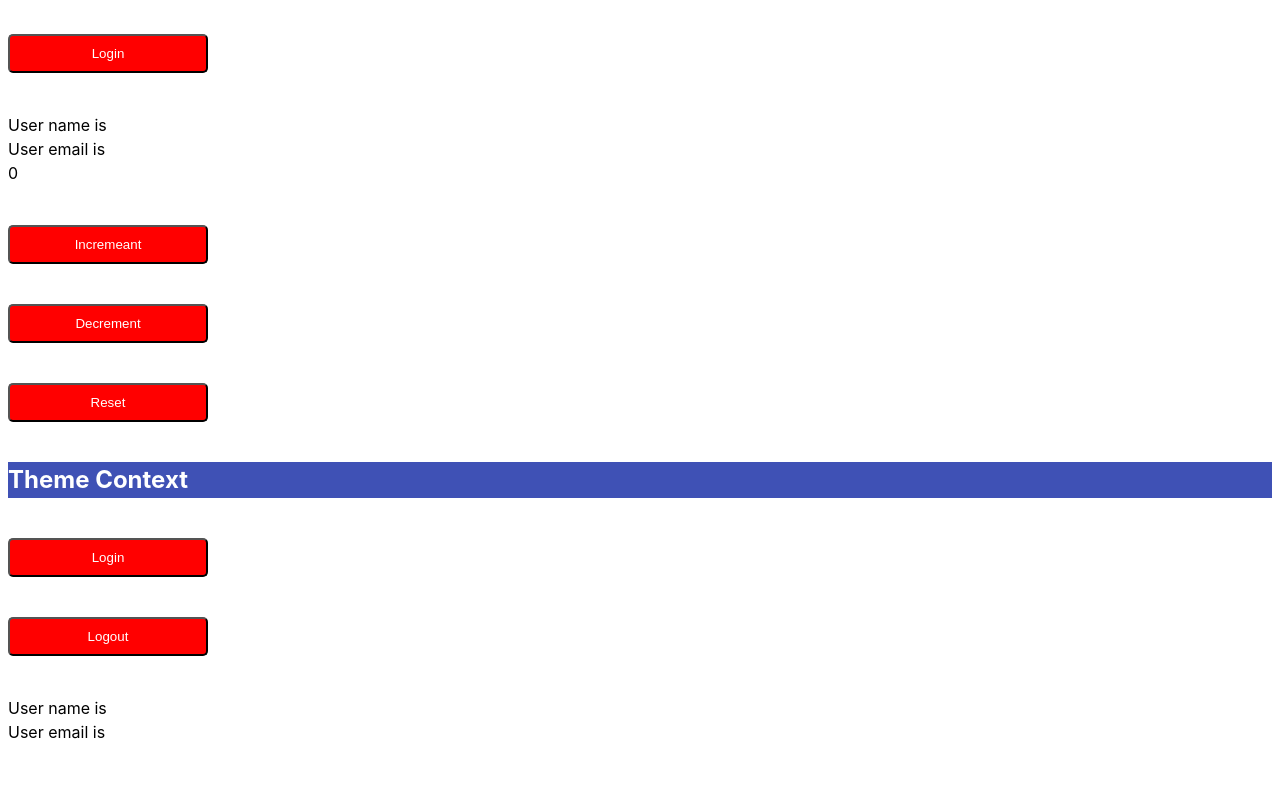
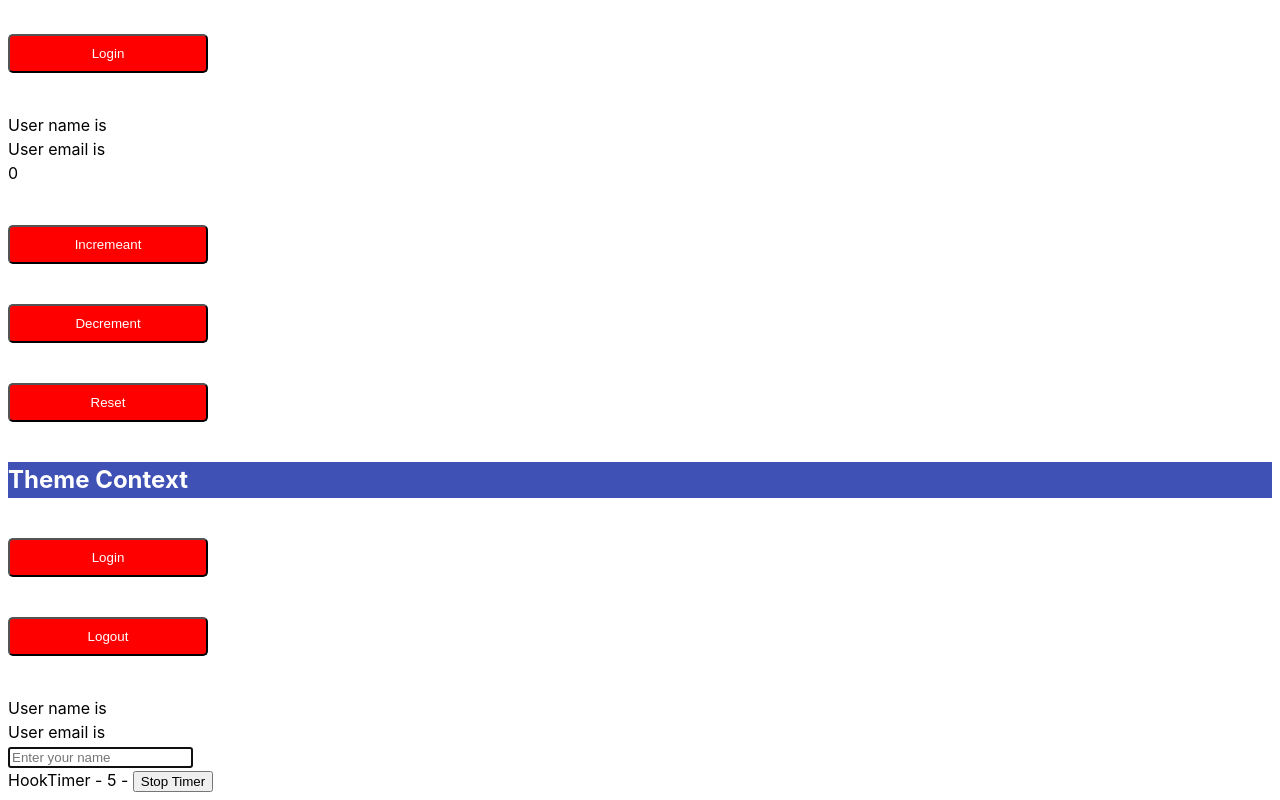
Before and after one commit to LaZyFee/react-tsc-demo, a React (Vite) app: page / in a window 1280 px wide. Shown: the part 935-1735 px from the top of the page. Before the commit the page ends 1687 px from the top, so only its background shows below. Built offline with nearby package versions, Linux system fonts and the light colour scheme.

Commit message:
use of useRef

```diff
--- a/src/App.tsx
+++ b/src/App.tsx
@@ -11,6 +11,8 @@
 import { Person } from "./Componenets/Person";
 import { PersonList } from "./Componenets/PersonList";
 import { PrimaryButton } from "./Componenets/PrimaryButton";
+import DomRef from "./Componenets/Ref/DomRef";
+import MutableRef from "./Componenets/Ref/MutableRef";
 import { User } from "./Componenets/State/User";
 import { Status } from "./Componenets/Status";
 function App() {
@@ -63,6 +65,8 @@
       <UserProvider>
         <User2 />
       </UserProvider>
+      <DomRef />
+      <MutableRef />
     </>
   );
 }
--- /dev/null
+++ b/src/Componenets/Ref/DomRef.tsx
@@ -0,0 +1,15 @@
+import { useEffect, useRef } from "react";
+
+function DomRef() {
+  const inputRef = useRef<HTMLInputElement>(null!);
+  useEffect(() => {
+    inputRef.current.focus();
+  });
+  return (
+    <div>
+      <input type="text" ref={inputRef} placeholder="Enter your name" />
+    </div>
+  );
+}
+
+export default DomRef;
--- /dev/null
+++ b/src/Componenets/Ref/MutableRef.tsx
@@ -0,0 +1,29 @@
+import { useEffect, useRef, useState } from "react";
+
+function MutableRef() {
+  const [timer, setTimer] = useState(0);
+  const intervalRef = useRef<number | null>(null);
+
+  const stopTimer = () => {
+    if (intervalRef.current) window.clearInterval(intervalRef.current);
+  };
+
+  useEffect(() => {
+    intervalRef.current = window.setInterval(() => {
+      setTimer((timer) => timer + 1);
+    }, 1000);
+
+    return () => {
+      stopTimer();
+    };
+  }, []);
+
+  return (
+    <div>
+      HookTimer - {timer} -{" "}
+      <button onClick={() => stopTimer()}>Stop Timer</button>
+    </div>
+  );
+}
+
+export default MutableRef;
```
